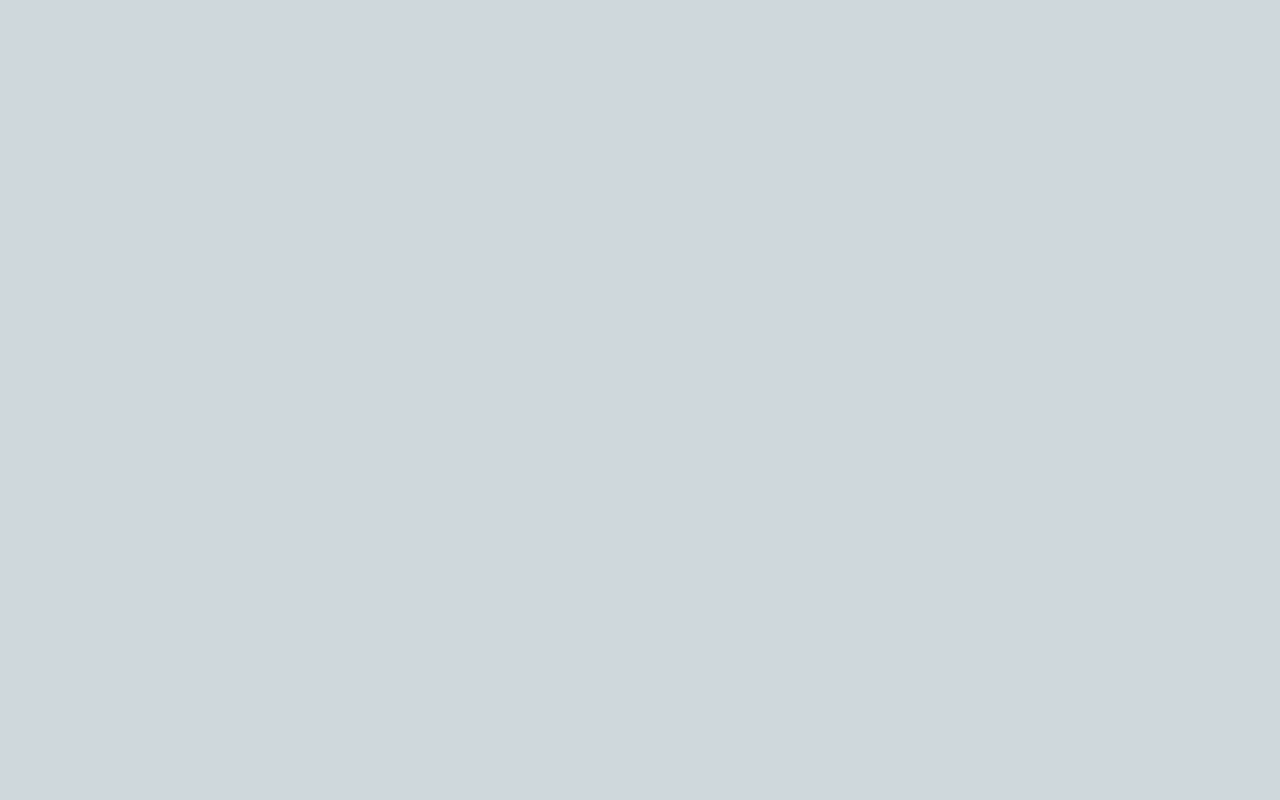
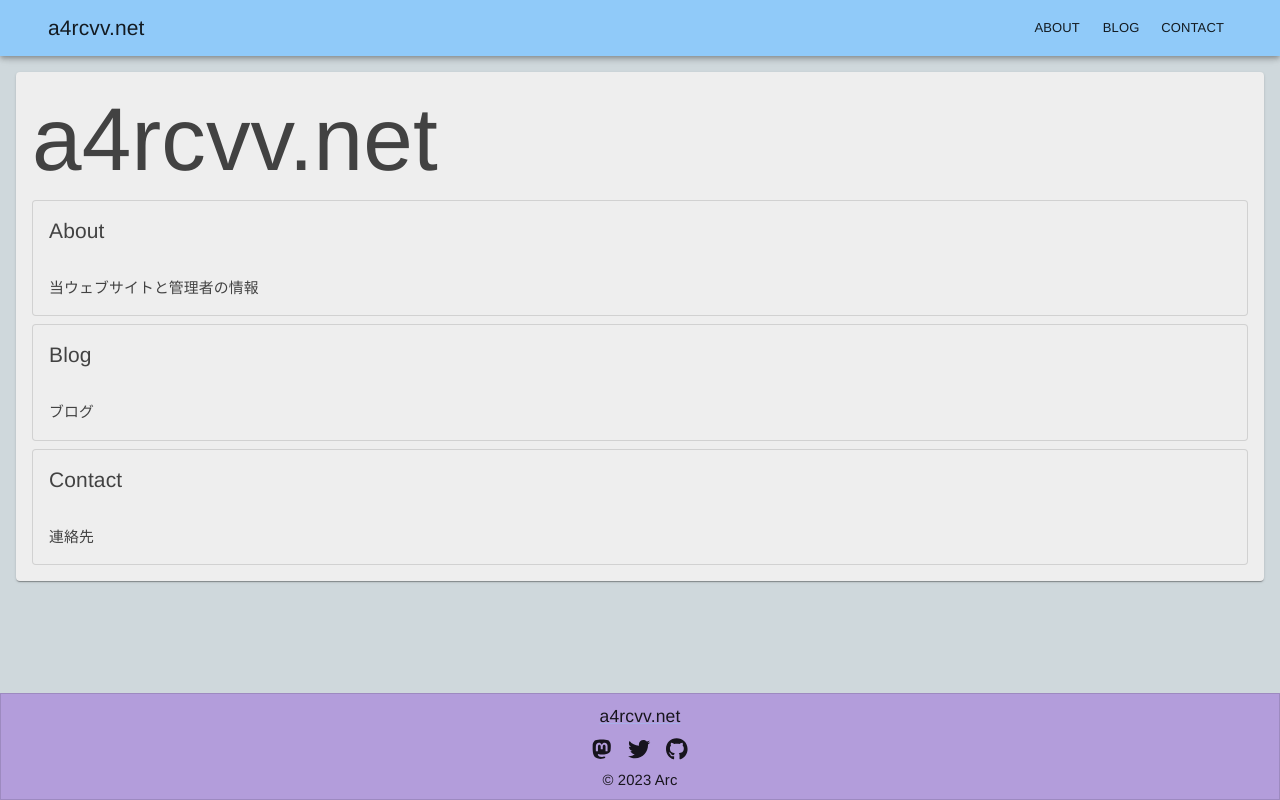
Before and after one commit to a4rcvv/a4rcvv-net, a Next.js app: page / in a window 1280 px wide. Built offline with nearby package versions, Linux system fonts and the light colour scheme.

Commit message:
feat: indexを実装

```diff
--- a/src/components/molecules/header.tsx
+++ b/src/components/molecules/header.tsx
@@ -34,12 +34,12 @@ export const Header = (props: HeaderProps) => {
             {menuElements.map((element) => {
               return (
                 <Button
-                  key={element[0]}
+                  key={element.href}
                   component={NextLinkComposed}
-                  to={{ pathname: element[1] }}
+                  to={{ pathname: element.href }}
                   color="inherit"
                 >
-                  {element[0]}
+                  {element.name}
                 </Button>
               );
             })}
--- a/src/components/organisms/menuOnDrawer.tsx
+++ b/src/components/organisms/menuOnDrawer.tsx
@@ -12,12 +12,12 @@ export const MenuOnDrawer = () => {
         {menuElements.map((element) => {
           return (
             <Link
-              key={element[0]}
-              href={{ pathname: element[1] }}
+              key={element.href}
+              href={{ pathname: element.href }}
               color={"inherit"}
               underline={"hover"}
             >
-              <Typography variant={"h4"}>{element[0]}</Typography>
+              <Typography variant={"h4"}>{element.name}</Typography>
             </Link>
           );
         })}
--- a/src/constants.ts
+++ b/src/constants.ts
@@ -1,5 +1,17 @@
-export const menuElements: [name: string, href: string][] = [
-  ["About", "/blog/entry/about"],
-  ["Blog", "/blog"],
-  ["Contact", "/blog/entry/contact"],
+import { description } from "rehype-parse/lib/errors";
+
+export type MenuElement = {
+  name: string;
+  href: string;
+  description?: string;
+};
+
+export const menuElements: MenuElement[] = [
+  {
+    name: "About",
+    href: "/blog/entry/about",
+    description: "当ウェブサイトと管理者の情報",
+  },
+  { name: "Blog", href: "/blog", description: "ブログ" },
+  { name: "Contact", href: "/blog/entry/contact", description: "連絡先" },
 ];
--- a/src/pages/index.tsx
+++ b/src/pages/index.tsx
@@ -1,7 +1,43 @@
 import type { NextPage } from "next";
+import { MainTemplate } from "@/components/templates/mainTemplate";
+import {
+  Box,
+  Card,
+  CardActionArea,
+  CardContent,
+  CardHeader,
+  Stack,
+  Typography,
+} from "@mui/material";
+import { NextLinkComposed } from "@/lib/link";
+import { menuElements } from "@/constants";
 
 const Home: NextPage = () => {
-  return <div></div>;
+  const mainContent = () => {
+    return (
+      <Box>
+        <Typography variant={"h1"}>a4rcvv.net</Typography>
+        <Stack direction={"column"} spacing={1} sx={{ mt: 1 }}>
+          {menuElements.map((element) => {
+            return (
+              <Card variant={"outlined"} key={element.href}>
+                <CardActionArea
+                  component={NextLinkComposed}
+                  to={{ pathname: element.href }}
+                >
+                  <CardHeader title={element.name} />
+                  <CardContent>
+                    <Typography>{element.description}</Typography>
+                  </CardContent>
+                </CardActionArea>
+              </Card>
+            );
+          })}
+        </Stack>
+      </Box>
+    );
+  };
+  return <MainTemplate mainContent={mainContent()} />;
 };
 
 export default Home;
```
